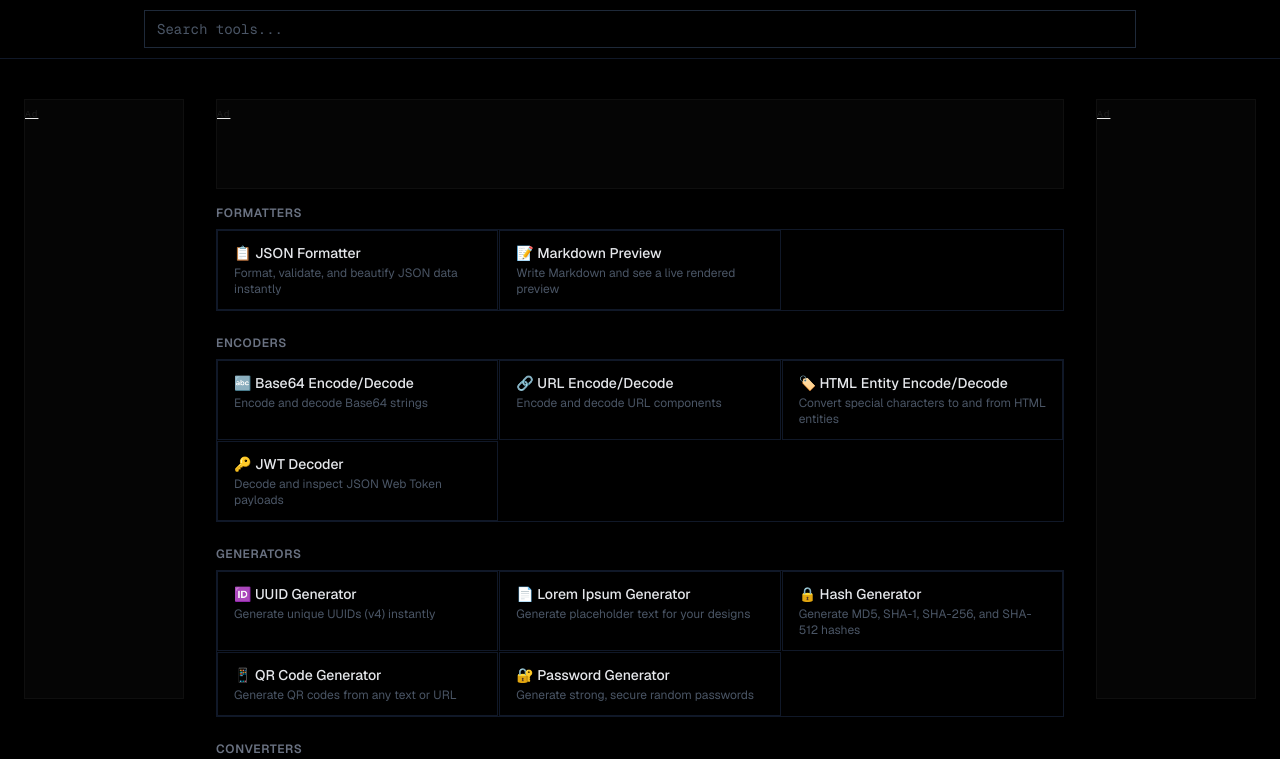
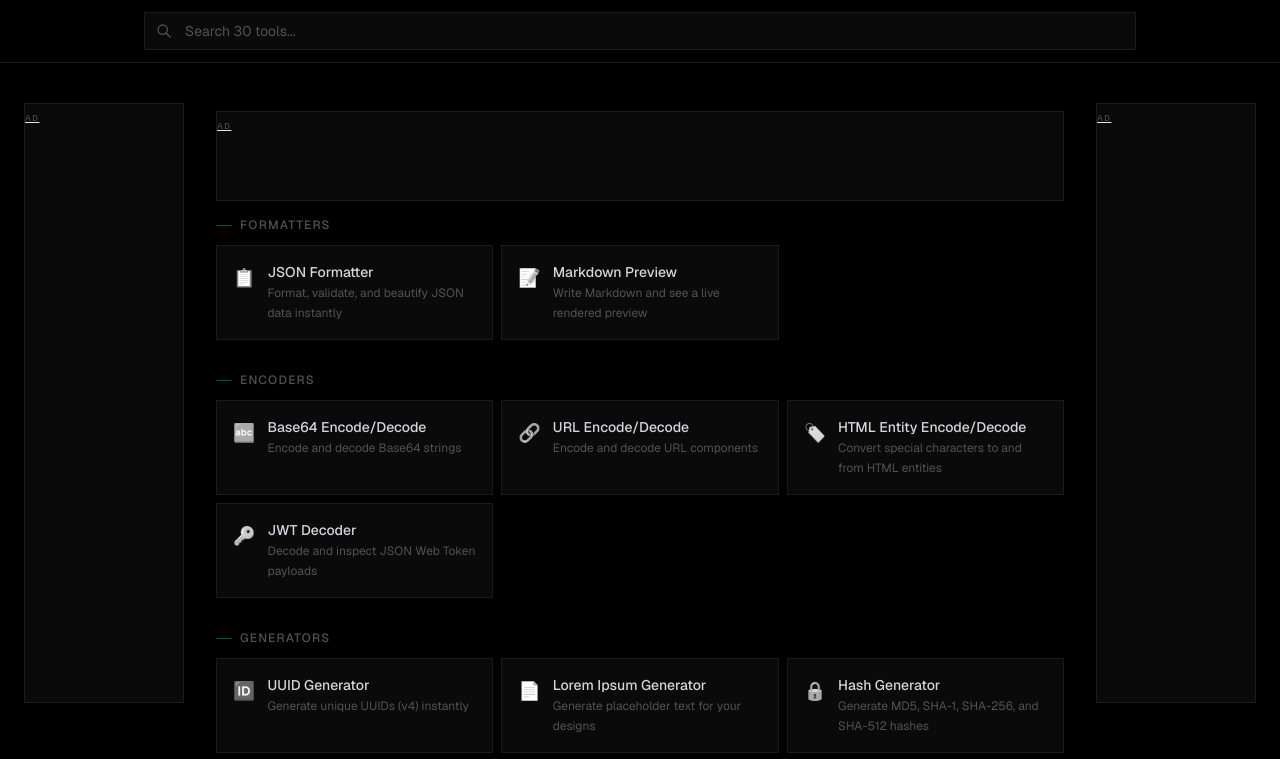
Before and after one commit to oiupoyt/kattoolbox, a Next.js app: page / in a window 1280 px wide. Shown: the top 759 px of the page. Built offline with nearby package versions, Linux system fonts and the light colour scheme.

Commit message:
ui: emerald accent, better layout, cleaner cards

```diff
--- a/src/app/globals.css
+++ b/src/app/globals.css
@@ -3,11 +3,19 @@
 :root {
   --background: #000000;
   --foreground: #e5e5e5;
+  --accent: #10b981;
+  --accent-dim: #065f46;
+  --surface: #0a0a0a;
+  --surface-hover: #111111;
+  --border: #1a1a1a;
+  --border-hover: #2a2a2a;
+  --muted: #525252;
 }
 
 @theme inline {
   --color-background: var(--background);
   --color-foreground: var(--foreground);
+  --color-accent: var(--accent);
   --font-sans: var(--font-geist-sans);
   --font-mono: var(--font-geist-mono);
 }
@@ -18,11 +26,11 @@ body {
   font-family: var(--font-sans), Arial, Helvetica, sans-serif;
 }
 
-/* AdSense placeholder styling — sharp theme */
+/* Ad placeholders */
 .ad-container ins.adsbygoogle {
   min-height: 90px;
-  background: #050505;
-  border: 1px solid rgba(255, 255, 255, 0.04);
+  background: var(--surface);
+  border: 1px solid var(--border);
   display: flex;
   align-items: center;
   justify-content: center;
@@ -32,10 +40,11 @@ body {
 .ad-container ins.adsbygoogle::after {
   content: "Ad";
   font-size: 0.6rem;
-  color: rgba(255, 255, 255, 0.1);
+  color: var(--muted);
   font-weight: 400;
-  letter-spacing: 0.1em;
+  letter-spacing: 0.15em;
   font-family: monospace;
+  text-transform: uppercase;
 }
 
 .ad-side ins.adsbygoogle {
--- a/src/app/page.tsx
+++ b/src/app/page.tsx
@@ -15,15 +15,18 @@ export default function Home() {
       </div>
 
       {/* Main content */}
-      <div className="flex-1 min-w-0 max-w-4xl mx-auto px-4 py-6">
+      <div className="flex-1 min-w-0 max-w-4xl mx-auto px-4 py-8">
         <AdSlot slot="homepage-top" format="horizontal" />
 
         {Object.entries(toolsByCategory).map(([category, categoryTools]) => (
-          <section key={category} className="mb-6">
-            <h2 className="mb-2 text-xs font-semibold uppercase tracking-wider text-gray-500">
-              {category}
-            </h2>
-            <div className="grid grid-cols-1 gap-px sm:grid-cols-2 lg:grid-cols-3 border border-gray-900">
+          <section key={category} className="mb-8">
+            <div className="flex items-center gap-2 mb-3">
+              <div className="h-px w-4 bg-emerald-900"></div>
+              <h2 className="text-xs font-medium uppercase tracking-widest text-[#525252]">
+                {category}
+              </h2>
+            </div>
+            <div className="grid grid-cols-1 gap-2 sm:grid-cols-2 lg:grid-cols-3">
               {categoryTools.map((tool) => (
                 <ToolCard key={tool.slug} tool={tool} />
               ))}
--- a/src/components/Footer.tsx
+++ b/src/components/Footer.tsx
@@ -1,7 +1,7 @@
 export default function Footer() {
   return (
-    <footer className="mt-auto border-t border-gray-900 px-4 py-4 text-center text-xs text-gray-600 bg-black">
-      © {new Date().getFullYear()} DevToolbox
+    <footer className="mt-auto border-t border-[#1a1a1a] px-4 py-5 text-center text-xs text-[#525252] bg-black">
+      Free, private, browser-based developer tools.
     </footer>
   );
 }
--- a/src/components/Header.tsx
+++ b/src/components/Header.tsx
@@ -17,11 +17,15 @@ export default function Header() {
     : [];
 
   return (
-    <header className="border-b border-gray-900 bg-black">
-      <div className="mx-auto max-w-5xl px-4 py-2.5 relative">
+    <header className="border-b border-[#1a1a1a] bg-black">
+      <div className="mx-auto max-w-5xl px-4 py-3 relative">
+        <div className="relative">
+          <svg className="absolute left-3 top-1/2 -translate-y-1/2 h-4 w-4 text-[#525252]" fill="none" stroke="currentColor" viewBox="0 0 24 24">
+            <path strokeLinecap="square" strokeLinejoin="miter" strokeWidth={2} d="M21 21l-6-6m2-5a7 7 0 11-14 0 7 7 0 0114 0z" />
+          </svg>
           <input
             type="text"
-          placeholder="Search tools..."
+            placeholder="Search 30 tools..."
             value={query}
             onChange={(e) => {
               setQuery(e.target.value);
@@ -29,23 +33,27 @@ export default function Header() {
             }}
             onFocus={() => setShowResults(true)}
             onBlur={() => setTimeout(() => setShowResults(false), 150)}
-          className="w-full border border-gray-800 bg-black px-3 py-2 text-sm text-gray-200 placeholder-gray-600 outline-none focus:border-gray-600 font-mono"
+            className="w-full border border-[#1a1a1a] bg-[#0a0a0a] pl-10 pr-3 py-2 text-sm text-gray-300 placeholder-[#525252] outline-none focus:border-emerald-900 transition-colors"
           />
+        </div>
 
         {showResults && filtered.length > 0 && (
-          <div className="absolute left-4 right-4 top-full z-50 mt-0 max-h-64 overflow-y-auto border border-gray-800 border-t-0 bg-black shadow-2xl">
+          <div className="absolute left-4 right-4 top-full z-50 max-h-72 overflow-y-auto border border-[#1a1a1a] border-t-0 bg-[#0a0a0a] shadow-2xl shadow-black/50">
             {filtered.map((tool) => (
               <Link
                 key={tool.slug}
                 href={`/tools/${tool.slug}`}
-                className="block border-b border-gray-900 px-3 py-2 text-sm text-gray-300 hover:bg-gray-950"
+                className="flex items-center gap-3 border-b border-[#111] px-4 py-2.5 text-sm text-gray-400 hover:bg-[#111] hover:text-emerald-400 transition-colors"
                 onClick={() => {
                   setQuery("");
                   setShowResults(false);
                 }}
               >
-                {tool.icon} {tool.name}
-                <span className="ml-2 text-xs text-gray-600">{tool.description}</span>
+                <span className="text-base">{tool.icon}</span>
+                <div>
+                  <span className="text-gray-200">{tool.name}</span>
+                  <span className="ml-2 text-xs text-[#525252]">{tool.description}</span>
+                </div>
               </Link>
             ))}
           </div>
--- a/src/components/ToolCard.tsx
+++ b/src/components/ToolCard.tsx
@@ -5,12 +5,15 @@ export default function ToolCard({ tool }: { tool: Tool }) {
   return (
     <Link
       href={`/tools/${tool.slug}`}
-      className="block border border-gray-900 px-4 py-3 transition-colors hover:border-gray-600 hover:bg-gray-950 bg-black"
+      className="group flex items-start gap-3 border border-[#1a1a1a] bg-[#0a0a0a] px-4 py-4 transition-all hover:bg-[#111] hover:border-[#2a2a2a]"
     >
-      <div className="text-sm font-medium text-gray-200">
-        {tool.icon} {tool.name}
+      <span className="text-lg mt-0.5 grayscale group-hover:grayscale-0 transition-all">{tool.icon}</span>
+      <div>
+        <div className="text-sm font-medium text-gray-300 group-hover:text-emerald-400 transition-colors">
+          {tool.name}
+        </div>
+        <div className="mt-0.5 text-xs text-[#525252] leading-relaxed">{tool.description}</div>
       </div>
-      <div className="mt-0.5 text-xs text-gray-600">{tool.description}</div>
     </Link>
   );
 }
--- a/src/components/ToolLayout.tsx
+++ b/src/components/ToolLayout.tsx
@@ -9,7 +9,7 @@ interface ToolLayoutProps {
 export default function ToolLayout({ title, description, children }: ToolLayoutProps) {
   return (
     <div className="flex w-full">
-      {/* Left side ad — flush to edge */}
+      {/* Left side ad */}
       <div className="ad-side hidden xl:flex w-[200px] shrink-0 justify-center pt-6 pl-2">
         <div className="sticky top-16">
           <AdSlot slot="left-sidebar" format="vertical" />
@@ -17,18 +17,23 @@ export default function ToolLayout({ title, description, children }: ToolLayoutP
       </div>
 
       {/* Main content */}
-      <div className="flex-1 min-w-0 max-w-4xl mx-auto px-4 py-6">
+      <div className="flex-1 min-w-0 max-w-4xl mx-auto px-4 py-8">
         <AdSlot slot="1234567890" format="horizontal" />
 
-        <h1 className="mb-1 text-lg font-semibold text-white">{title}</h1>
-        <p className="mb-4 text-sm text-gray-500">{description}</p>
+        <div className="flex items-center gap-2 mb-1">
+          <div className="h-px w-4 bg-emerald-900"></div>
+          <h1 className="text-lg font-semibold text-white">{title}</h1>
+        </div>
+        <p className="mb-5 text-sm text-[#525252] ml-6">{description}</p>
 
-        {children}
+        <div className="border border-[#1a1a1a] bg-[#0a0a0a] p-5">
+          {children}
+        </div>
 
         <AdSlot slot="0987654321" format="horizontal" className="mt-6" />
       </div>
 
-      {/* Right side ad — flush to edge */}
+      {/* Right side ad */}
       <div className="ad-side hidden xl:flex w-[200px] shrink-0 justify-center pt-6 pr-2">
         <div className="sticky top-16">
           <AdSlot slot="right-sidebar" format="vertical" />
```
Lines whose indentation alone changed are shown as unchanged.
